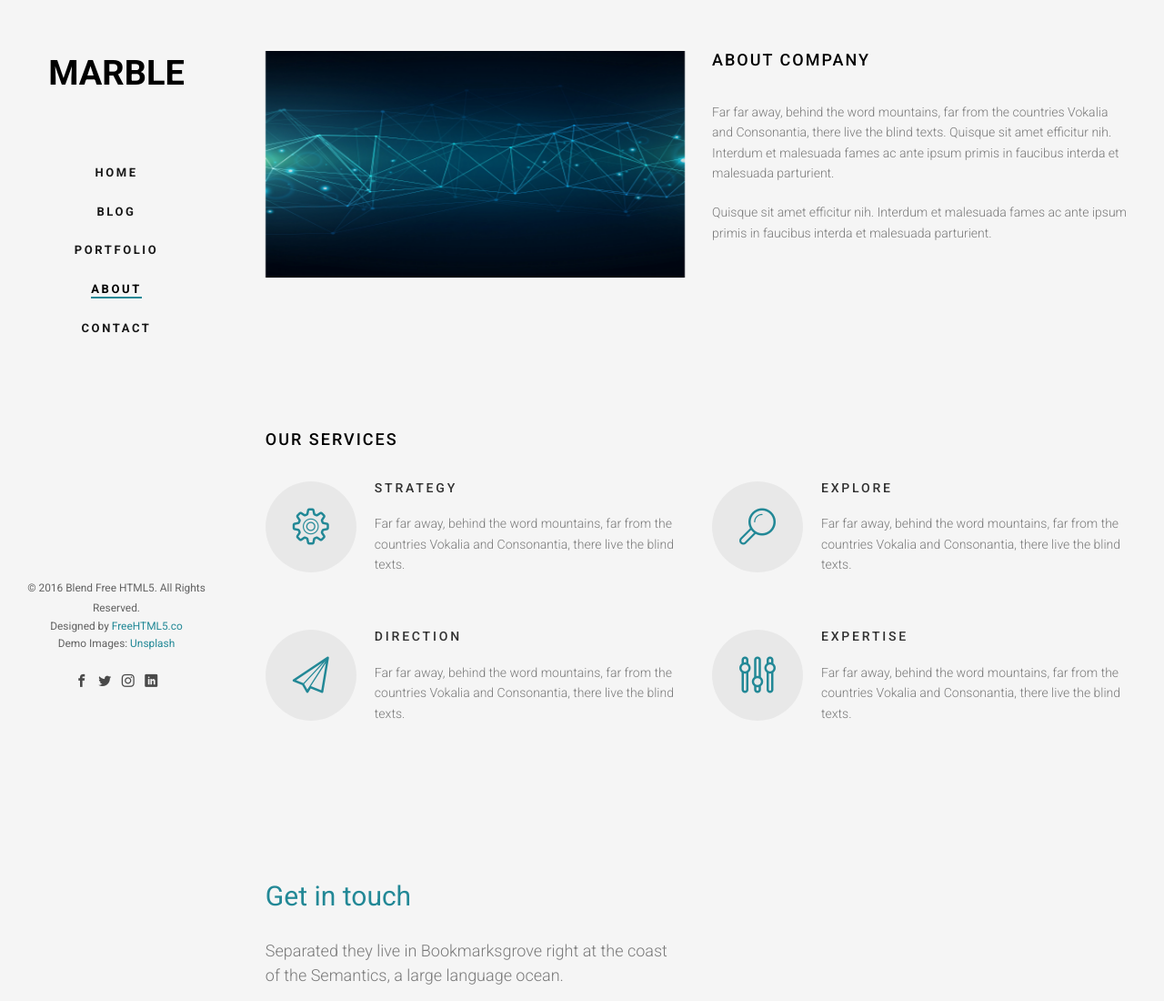
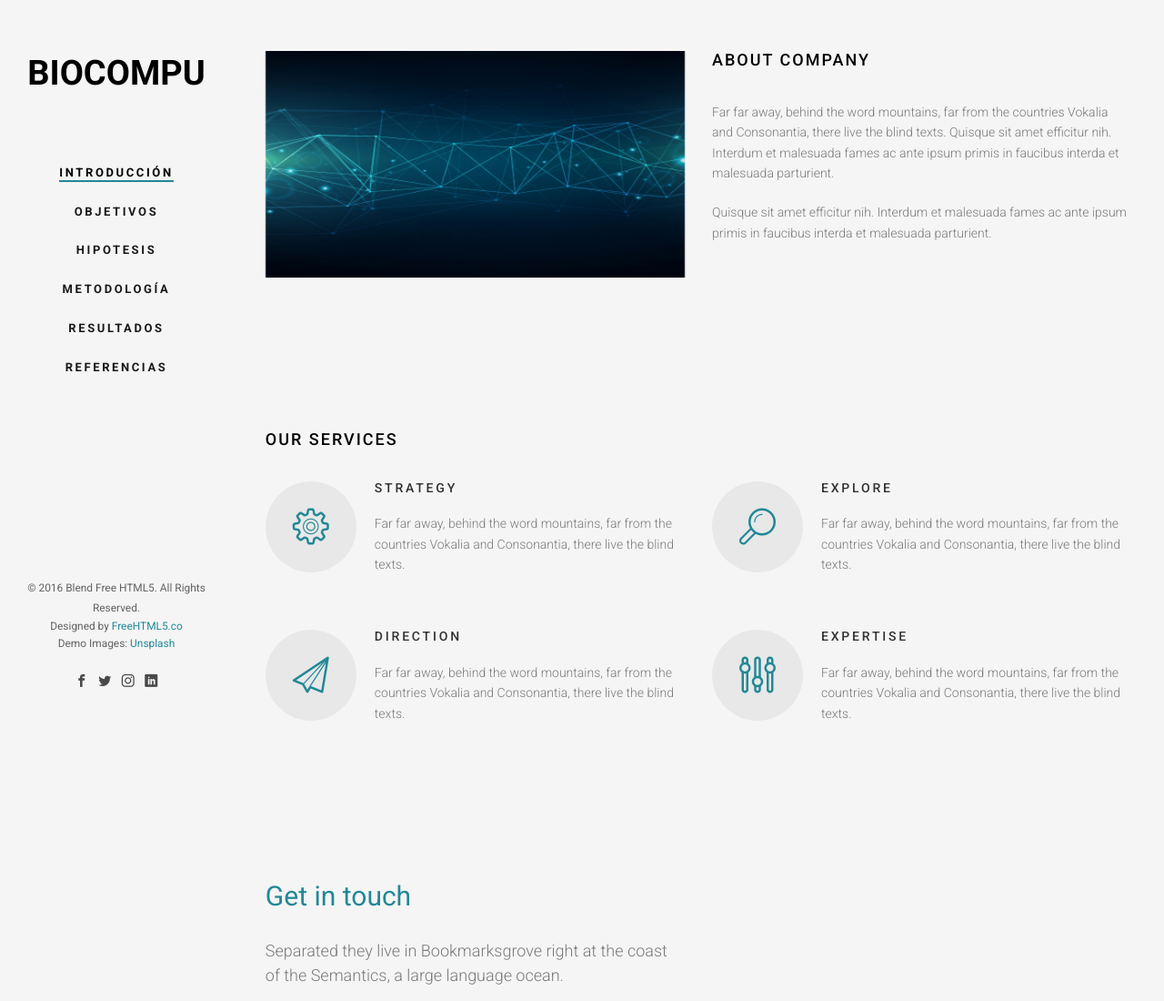
Before and after one commit to NoraLuna/ProyectoFinalGenomica, a website: page HTML5Application/public_html/about.html in a window 1280 px wide. Shown: the top 1100 px of the page at 91% size. Drawn offline with Linux system fonts and the light colour scheme; files whose address does not match are found by name.

Commit message:
update nav bar

```diff
--- a/HTML5Application/public_html/about.html
+++ b/HTML5Application/public_html/about.html
@@ -67,16 +67,18 @@
 		<a href="#" class="js-fh5co-nav-toggle fh5co-nav-toggle"><i></i></a>
 		<aside id="fh5co-aside" role="complementary" class="border js-fullheight">
 
-			<h1 id="fh5co-logo"><a href="index.html">Marble</a></h1>
+			<h1 id="fh5co-logo"><a href="index.html">Biocompu</a></h1>
 			<nav id="fh5co-main-menu" role="navigation">
 				<ul>
-					<li><a href="index.html">Home</a></li>
-					<li><a href="blog.html">Blog</a></li>
-					<li><a href="portfolio.html">Portfolio</a></li>
-					<li class="fh5co-active"><a href="about.html">About</a></li>
-					<li><a href="contact.html">Contact</a></li>
+					<li class="fh5co-active"><a href="index.html">Introducción</a></li>
+					<li><a href="blog.html">Objetivos</a></li>
+					<li><a href="portfolio.html">Hipotesis</a></li>
+					<li><a href="about.html">Metodología</a></li>
+					<li><a href="blog.html">Resultados</a></li>
+					<li><a href="contact.html">Referencias</a></li>
 				</ul>
 			</nav>
+
 
 			<div class="fh5co-footer">
 				<p><small>&copy; 2016 Blend Free HTML5. All Rights Reserved.</span> <span>Designed by <a href="http://freehtml5.co/" target="_blank">FreeHTML5.co</a> </span> <span>Demo Images: <a href="https://unsplash.com/" target="_blank">Unsplash</a></span></small></p>
```
Also changed, not shown: HTML5Application/public_html/blog.html (+8 -6 lines), HTML5Application/public_html/contact.html (+8 -6 lines), HTML5Application/public_html/portfolio.html (+8 -6 lines).
